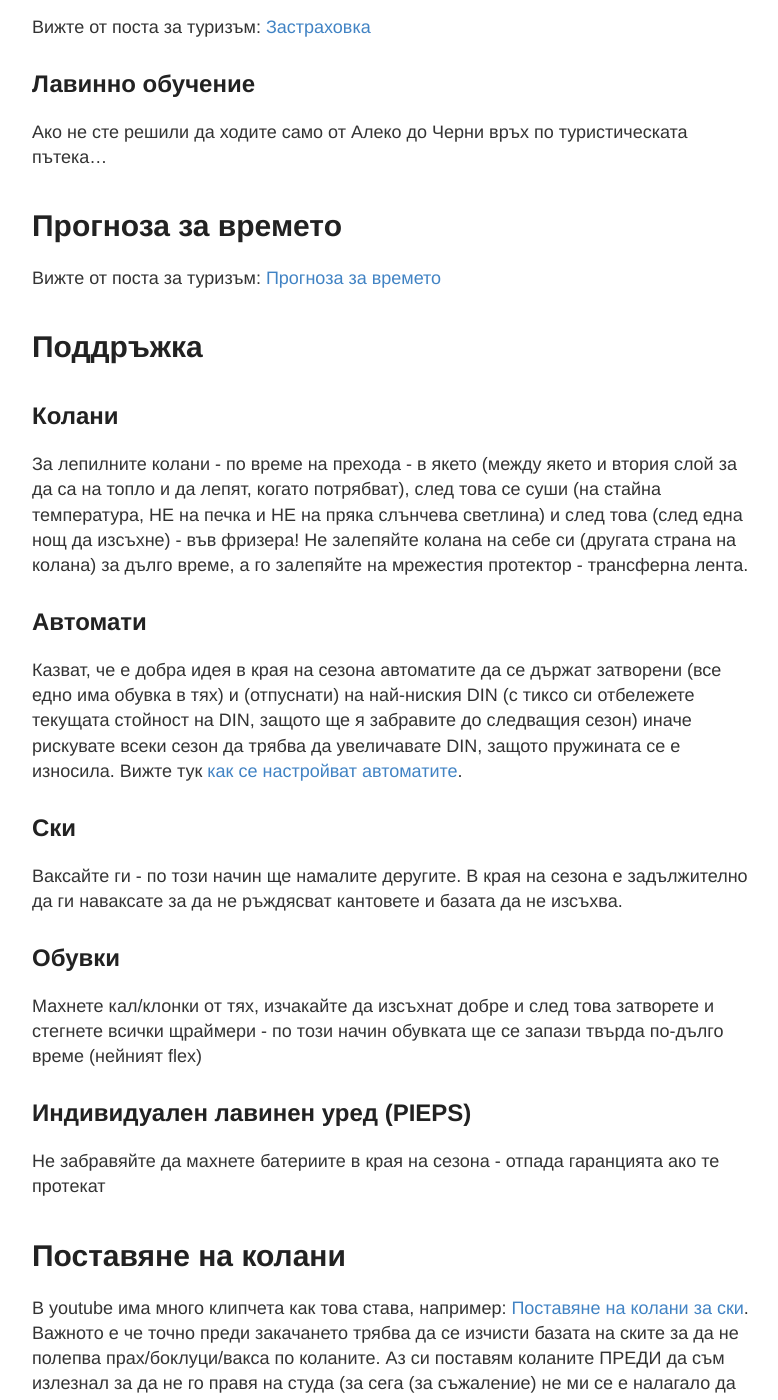
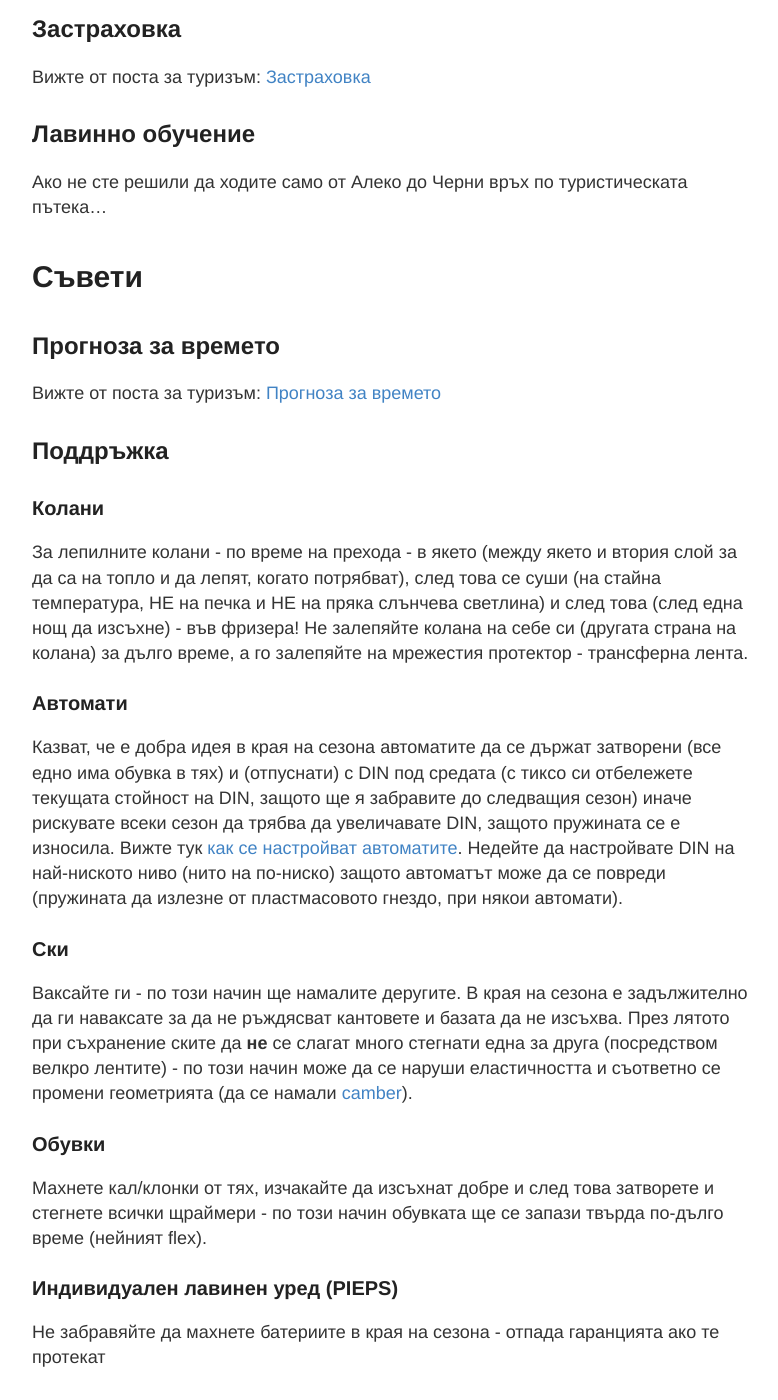
Before and after one commit to ptanov/ptanov.github.io, a Jekyll site: the page built from _posts/2018-02-11-ski-alpine-touring.md, in a window 1280 px wide and 1400 px high, scrolled down 3706 px. Shown: the whole window, without its empty margins (248-1026 px from the left). Built offline with Jekyll 4.4.1, drawn with Linux system fonts in a browser that asks for light colours; comment, search, counter and statistics services are not loaded; some of the changed text lies outside the part shown.

Commit message:
Some small things

```diff
--- a/_posts/2018-02-11-ski-alpine-touring.md
+++ b/_posts/2018-02-11-ski-alpine-touring.md
@@ -14,12 +14,12 @@
 
 ## Ски, автомати, колани
 
-Освен ако човек не се чуди къде да си даде парите, моят съвет е да се взимат ски втора употреба - така или иначе за 1-2 години новите ски ще се очукат... Прилични ски, автомати и колани могат да се вземат за 500-700 лв., а хубави нови ски (без колани и автомати), когато са на 50% промоция са около 700 лв. (например, <http://stormshop.bg/shop/ski/ski-ski/%D1%81%D0%BA%D0%B8-liberty-origin-106-182cm-1617/>). Дължината на ските - около ръстта на човека +- в зависимост от тежестта му (или иначе казано килограмите + 100, в сантиметри), ширината - > 90mm. Тук има описани доста неща: [БАССЕС - Как да си изберем правилните ски](https://www.befsa.com/?q=node/view/5669):
+Освен ако човек не се чуди къде да си даде парите (или знае точно какво иска), моят съвет е да се взимат ски втора употреба - така или иначе за 1-2 години новите ски ще се очукат... Прилични ски, автомати и колани могат да се вземат за 500-700 лв., а хубави нови ски (без колани и автомати), когато са на 50% промоция са около 700 лв. (например, <http://stormshop.bg/shop/ski/ski-ski/%D1%81%D0%BA%D0%B8-liberty-origin-106-182cm-1617/>). Дължината на ските - около ръстта на човека +- в зависимост от тежестта му (или иначе казано килограмите + 100, в сантиметри), ширината - > 90mm. Тук има описани доста неща: [БАССЕС - Как да си изберем правилните ски](https://www.befsa.com/?q=node/view/5669):
 > Относно дължината - моят съвет е, ако тепърва навлизате в този стил (ЯМБУУУ Е СТИЛААА! ) да се сдобиете със ски, на височина колкото Вас. В случай, че не тежите много, можете дори да изберете и малко по-къси. В противен случай е желателно да търсите малко по-височки ски, тъй като можете да имате проблеми при изплуването в "дълбокото". Пример: Вие сте високи 185 см и тежите 70 кг - моят съвет е да търсите ски с дължина между 180-185 см.
 
 ## Типове колани
 
-Изборът е между вакуумни и лепилни. Като че ли "карачите" препоръчват лепилните - не е чак толкова трудно да се поддържат, а вакуумните имат проблем като се намокрят или са на много студено, но нямам лични наблюдения. Хубаво е коланите да се защипват и отзад на ските, а да са широки колкото самата ска (без кантовете). До сега съм нямал проблем с лепилните колани и за това препоръчвам тях (виж [Поддръжка колани](#колани)).
+Изборът е между вакуумни и лепилни. Като че ли "карачите" препоръчват лепилните - не е чак толкова трудно да се поддържат, а вакуумните имат проблем като се намокрят или са на много студено, но нямам лични наблюдения. Хубаво е коланите да се защипват и отзад на ските, а да са широки колкото самата ска (без да покриват кантовете). До сега съм нямал проблем с лепилните колани и за това препоръчвам тях (виж [Поддръжка колани](#колани)). Повече информация на [БАССЕС: Колани за ски - общи положения](https://www.befsa.com/forum/showthread.php?t=7090)
 
 ## Ножове (ски котки) и/или котки за ски обувки ([crampons](https://www.google.bg/search?q=ski+crampons&tbm=isch))
 
@@ -62,41 +62,44 @@
 
 Ако не сте решили да ходите само от Алеко до Черни връх по туристическата пътека...
 
-# Прогноза за времето
+# Съвети
+
+## Прогноза за времето
 
 Вижте от поста за туризъм: [Прогноза за времето]({% post_url 2018-02-04-tourism %}#прогноза-за-времето)
 
-# Поддръжка
+## Поддръжка
 
-## Колани
+### Колани
 
 За лепилните колани - по време на прехода - в якето (между якето и втория слой за да са на топло и да лепят, когато потрябват), след това се суши (на стайна температура, НЕ на печка и НЕ на пряка слънчева светлина) и след това (след една нощ да изсъхне) - във фризера! Не залепяйте колана на себе си (другата страна на колана) за дълго време, а го залепяйте на мрежестия протектор - трансферна лента.
 
-## Автомати
+### Автомати
 
-Казват, че е добра идея в края на сезона автоматите да се държат затворени (все едно има обувка в тях) и (отпуснати) на най-ниския DIN (с тиксо си отбележете текущата стойност на DIN, защото ще я забравите до следващия сезон) иначе рискувате всеки сезон да трябва да увеличавате DIN, защото пружината се е износила. Вижте тук [как се настройват автоматите](https://youtu.be/q3V2faJaohs).
+Казват, че е добра идея в края на сезона автоматите да се държат затворени (все едно има обувка в тях) и (отпуснати) с DIN под средата (с тиксо си отбележете текущата стойност на DIN, защото ще я забравите до следващия сезон) иначе рискувате всеки сезон да трябва да увеличавате DIN, защото пружината се е износила. Вижте тук [как се настройват автоматите](https://youtu.be/q3V2faJaohs). Недейте да настройвате DIN на най-ниското ниво (нито на по-ниско) защото автоматът може да се повреди (пружината да излезне от пластмасовото гнездо, при някои автомати).
 
-## Ски
+### Ски
 
-Ваксайте ги - по този начин ще намалите деругите. В края на сезона е задължително да ги наваксате за да не ръждясват кантовете и базата да не изсъхва.
+Ваксайте ги - по този начин ще намалите деругите. В края на сезона е задължително да ги наваксате за да не ръждясват кантовете и базата да не изсъхва. През лятото при съхранение ските да **не** се слагат много стегнати една за друга (посредством велкро лентите) - по този начин може да се наруши еластичността и съответно се промени геометрията (да се намали [camber](https://www.google.com/search?tbm=isch&q=ski+camber)).
 
-## Обувки
+### Обувки
 
-Махнете кал/клонки от тях, изчакайте да изсъхнат добре и след това затворете и стегнете всички щраймери - по този начин обувката ще се запази твърда по-дълго време (нейният flex)
+Махнете кал/клонки от тях, изчакайте да изсъхнат добре и след това затворете и стегнете всички щраймери - по този начин обувката ще се запази твърда по-дълго време (нейният flex).
 
-## Индивидуален лавинен уред (PIEPS)
+### Индивидуален лавинен уред (PIEPS)
 
 Не забравяйте да махнете батериите в края на сезона - отпада гаранцията ако те протекат
 
-# Поставяне на колани
+## Поставяне на колани
 
 В youtube има много клипчета как това става, например: [Поставяне на колани за ски](https://www.youtube.com/results?search_query=ski+put+skins). Важното е че точно преди закачането трябва да се изчисти базата на ските за да не полепва прах/боклуци/вакса по коланите. Аз си поставям коланите ПРЕДИ да съм излезнал за да не го правя на студа (за сега (за съжаление) не ми се е налагало да ги слагам след спускане).
 
-# Youtube
+## Youtube
 
-Тук съм събрал няколко полезни youtube клипчета: <https://www.youtube.com/playlist?list=PLfFlTUgpHDHN_ZWhTs-ulpbbApTmMuNe0>. Някои са част от playlist-и (например, на които пише episode 1) - може да ги последвате и тях.
+- Тук съм събрал няколко полезни youtube клипчета: <https://www.youtube.com/playlist?list=PLfFlTUgpHDHN_ZWhTs-ulpbbApTmMuNe0>. Някои са част от playlist-и (например, на които пише episode 1) - може да ги последвате и тях.
+- [как се носят ски](https://www.youtube.com/watch?time_continue=68&v=TapM2diK_OY)
 
-# Общи съвети и екипировка
+## Общи съвети и екипировка
 
 Ски туринга е вид туризъм и за него важат и общите съвети от поста за [туризъм]({% post_url 2018-02-04-tourism %}).
 
```
Also changed, not shown: _posts/2018-02-04-tourism.md (+2 -1 lines).
